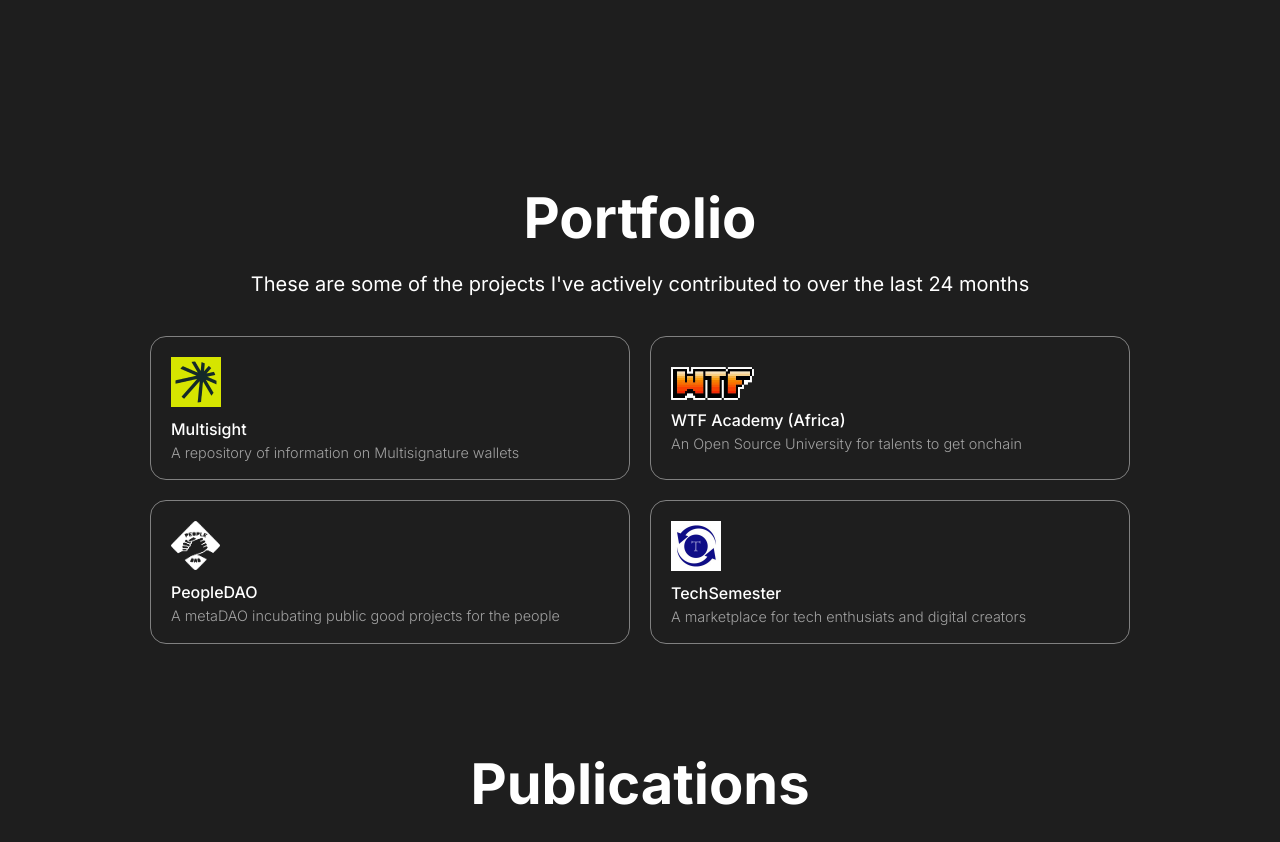
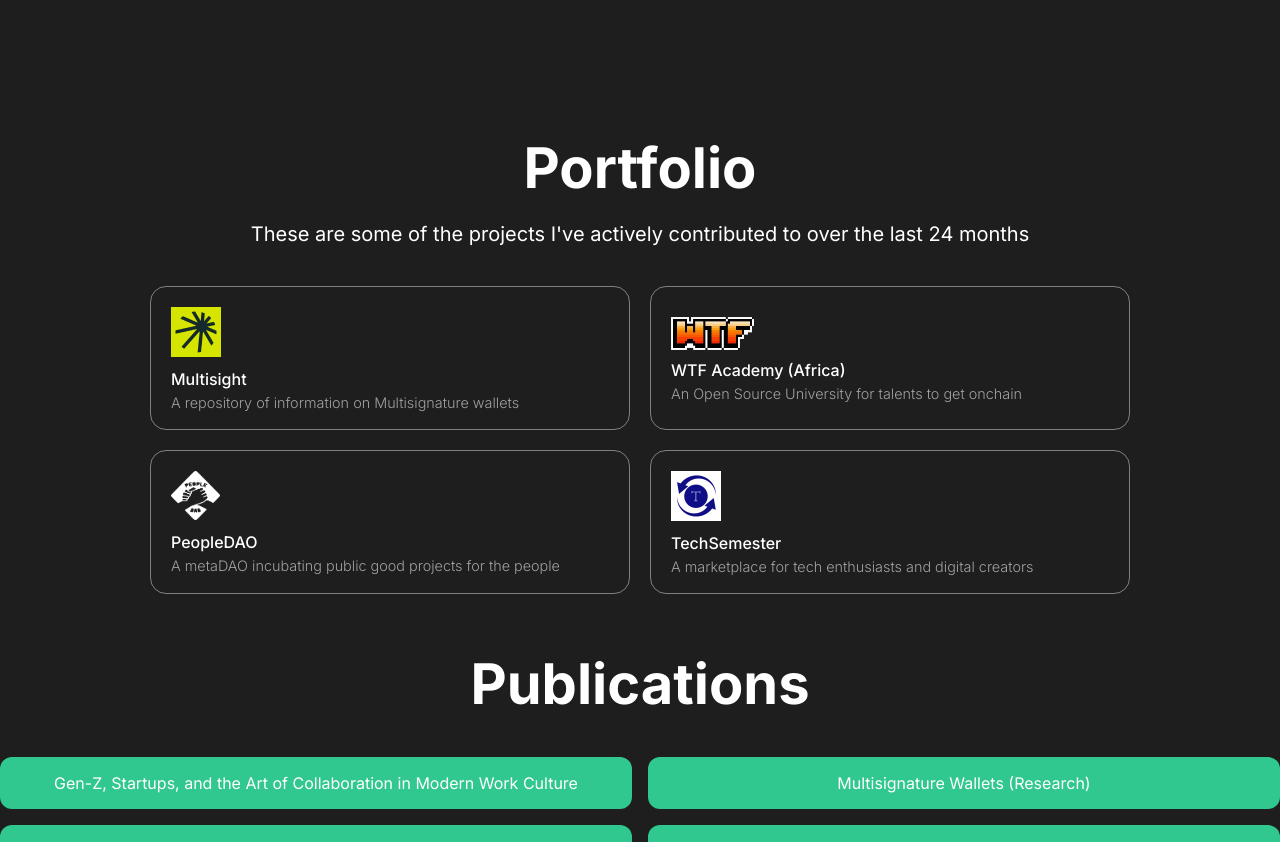
Before and after one commit to Mosamorphing/portfolio, a React (Vite) app: page / in a window 1280 px wide. Shown: the part 682-1524 px from the top of the page. Built offline with nearby package versions, Linux system fonts and the light colour scheme.

Commit message:
added some animation to portfolio project

```diff
--- a/src/components/Projectcard/ProjectCard.jsx
+++ b/src/components/Projectcard/ProjectCard.jsx
@@ -1,13 +1,28 @@
+// import React from 'react';
+// import './projectcard.css'; // Import CSS specific to ProjectCard component
+
+// export const ProjectCard = ({ logo, name, description, logoStyle }) => {
+//   return (
+//     <div className="project-card">
+//       <img src={logo} alt={name} style={logoStyle}/>
+//       <h3>{name}</h3>
+//       <p>{description}</p>
+//     </div>
+//   );
+// };
+
+// export default ProjectCard;
+
 import React from 'react';
 import './projectcard.css'; // Import CSS specific to ProjectCard component
 
-export const ProjectCard = ({ logo, name, description, logoStyle }) => {
+export const ProjectCard = ({ logo, name, description, logoStyle, url }) => {
   return (
-    <div className="project-card">
-      <img src={logo} alt={name} style={logoStyle}/>
+    <a href={url} target="_blank" rel="noopener noreferrer" className="project-card"> {/* Wrap in an <a> tag */}
+      <img src={logo} alt={name} style={logoStyle} />
       <h3>{name}</h3>
       <p>{description}</p>
-    </div>
+    </a>
   );
 };
 
--- a/src/components/Projectcard/projectcard.css
+++ b/src/components/Projectcard/projectcard.css
@@ -10,7 +10,15 @@
     height: 1.5in;
     text-align: left; /* Centers text content */
     /* margin: 10px; Optional: Adds space between multiple cards */
+    transition: transform 0.3s ease, box-shadow 0.3s ease; /* Animation */
+    cursor: pointer; /* Pointer cursor */
+    color: white;
 }
+
+.project-card:hover {
+    transform: translateY(-5px);
+    box-shadow: 0 4px 15px rgba(0, 0, 0, 0.2);
+  }
 
 
 .project-card img {
--- a/src/components/Works/works.css
+++ b/src/components/Works/works.css
@@ -2,7 +2,6 @@
     display: flex;
     flex-direction: column;
     align-items: center;
-    padding: 50px 0; /* Optional: Add padding around the section */
   }
 
   .workstitle {
--- a/src/components/Works/works.jsx
+++ b/src/components/Works/works.jsx
@@ -1,37 +1,99 @@
+// import React from 'react';
+// import './works.css'; // importing CSS specific to the Works section
+// import ProjectCard from '../Projectcard/ProjectCard';
+// import wtflogo from '../../../public/wtf.png';
+// import multisight from '../../../public/multisight.png';
+// import ts from '../../../public/ts.png';
+// import pdao from '../../../public/pdao.png';
+//  // importing ProjectCard component
+
+// export const Works = () => {
+//   const projects = [
+//     {
+//       logo: multisight, // Use the imported logo here
+//       name: 'Multisight',
+//       description: 'A repository of information on Multisignature wallets', // Comma added here
+//       logoStyle: { width: '50px', height: '50px' }, // Specific dimensions for project 1
+//     },
+//     {
+//         logo: wtflogo,
+//         name: 'WTF Academy (Africa)',
+//         description: 'An Open Source University for talents to get onchain ',
+//         logoStyle: { width: '83px', height: '33px', margin: '10px 0px' }, // Specific dimensions for project 2
+//       },
+//     {
+//       logo: 'pdao.png', // replace with actual logo path
+//       name: 'PeopleDAO',
+//       description: 'A metaDAO incubating public good projects for the people',
+//       logoStyle: { width: '49px', height: '49px' },
+//     },
+//     {
+//         logo: 'ts.png', // replace with actual logo path
+//         name: 'TechSemester',
+//         description: 'A marketplace for tech enthusiats and digital creators',
+//         logoStyle: { width: '50px', height: '50px' }, // Specific dimensions for project 1
+//     },
+//   ];
+
+//   return (
+//     <section id="works">
+//       <h2 className='workstitle'>Portfolio</h2>
+//       <span className="workDesc">These are some of the projects I've actively contributed to over the last 24 months</span>
+//       <div className="project-cards-container">
+//         {projects.map((project, index) => (
+//           <ProjectCard
+//             key={index}
+//             logo={project.logo}
+//             name={project.name}
+//             description={project.description}
+//             logoStyle={project.logoStyle}
+//           />
+//         ))}
+//       </div>
+//     </section>
+//   );
+// }
+
+// export default Works;
+
+
 import React from 'react';
-import './works.css'; // importing CSS specific to the Works section
+import './works.css';
 import ProjectCard from '../Projectcard/ProjectCard';
 import wtflogo from '../../../public/wtf.png';
 import multisight from '../../../public/multisight.png';
 import ts from '../../../public/ts.png';
 import pdao from '../../../public/pdao.png';
- // importing ProjectCard component
 
 export const Works = () => {
   const projects = [
     {
-      logo: multisight, // Use the imported logo here
+      logo: multisight,
       name: 'Multisight',
-      description: 'A repository of information on Multisignature wallets', // Comma added here
-      logoStyle: { width: '50px', height: '50px' }, // Specific dimensions for project 1
+      description: 'A repository of information on Multisignature wallets',
+      logoStyle: { width: '50px', height: '50px' },
+      url: 'https://multisight.app/',
     },
     {
-        logo: wtflogo,
-        name: 'WTF Academy (Africa)',
-        description: 'An Open Source University for talents to get onchain ',
-        logoStyle: { width: '83px', height: '33px', margin: '10px 0px' }, // Specific dimensions for project 2
-      },
+      logo: wtflogo,
+      name: 'WTF Academy (Africa)',
+      description: 'An Open Source University for talents to get onchain',
+      logoStyle: { width: '83px', height: '33px', margin: '10px 0px' },
+      url: 'https://www.wtf.academy/',
+    },
     {
-      logo: 'pdao.png', // replace with actual logo path
+      logo: pdao,
       name: 'PeopleDAO',
       description: 'A metaDAO incubating public good projects for the people',
       logoStyle: { width: '49px', height: '49px' },
+      url: 'https://people-dao.com/',
     },
     {
-        logo: 'ts.png', // replace with actual logo path
-        name: 'TechSemester',
-        description: 'A marketplace for tech enthusiats and digital creators',
-        logoStyle: { width: '50px', height: '50px' }, // Specific dimensions for project 1
+      logo: ts,
+      name: 'TechSemester',
+      description: 'A marketplace for tech enthusiasts and digital creators',
+      logoStyle: { width: '50px', height: '50px' },
+      url: 'https://www.linkedin.com/company/talntsapp/',
     },
   ];
 
@@ -47,6 +109,7 @@
             name={project.name}
             description={project.description}
             logoStyle={project.logoStyle}
+            url={project.url} // Pass the URL prop
           />
         ))}
       </div>
```
